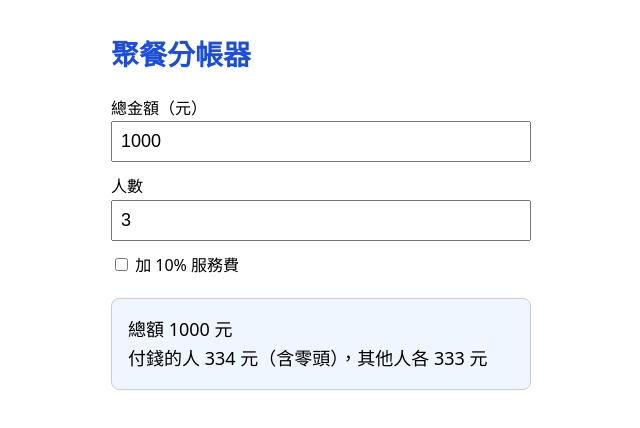
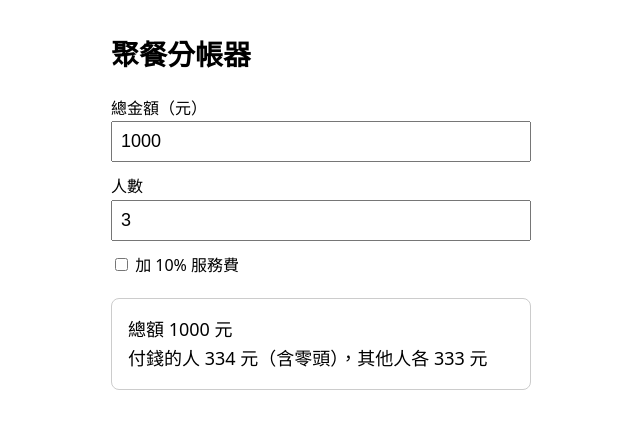
Before and after one commit to dcai88888-lgtm/bill-splitter, a plain HTML site: page index.html in a window 1280 px wide. Shown: the whole page, without its empty margins (319-959 px from the left). Drawn offline with Linux system fonts and the light colour scheme.

Commit message:
回到「第一版」

```diff
--- a/index.html
+++ b/index.html
@@ -6,10 +6,10 @@
 <title>聚餐分帳器</title>
 <style>
   body { font-family: system-ui, "PingFang TC", sans-serif; max-width: 420px; margin: 32px auto; padding: 0 16px; line-height: 1.6; }
-  h1 { font-size: 28px; color: #1d4ed8; }
+  h1 { font-size: 28px; }
   label { display: block; margin: 12px 0; }
   input[type=number] { width: 100%; font-size: 18px; padding: 8px; box-sizing: border-box; }
-  #result { margin-top: 20px; padding: 16px; border: 1px solid #ccc; border-radius: 8px; font-size: 18px; background: #eff6ff; }
+  #result { margin-top: 20px; padding: 16px; border: 1px solid #ccc; border-radius: 8px; font-size: 18px; }
 </style>
 </head>
 <body>
```
